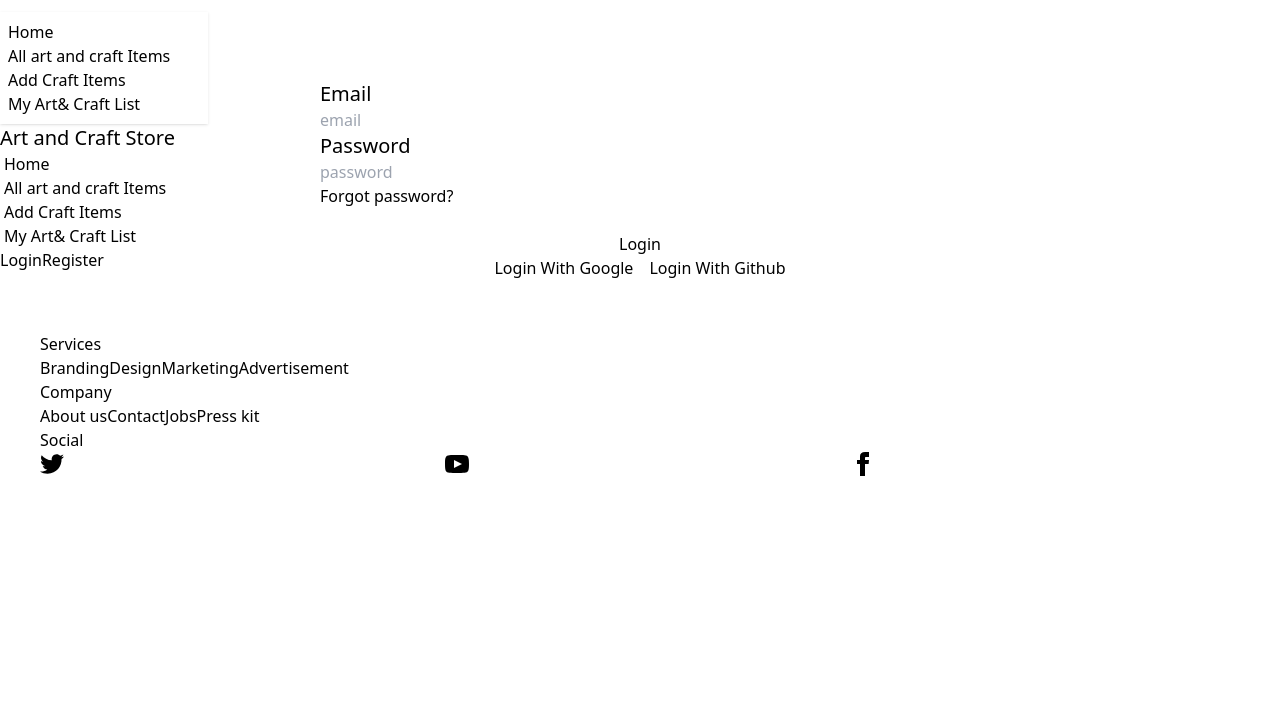
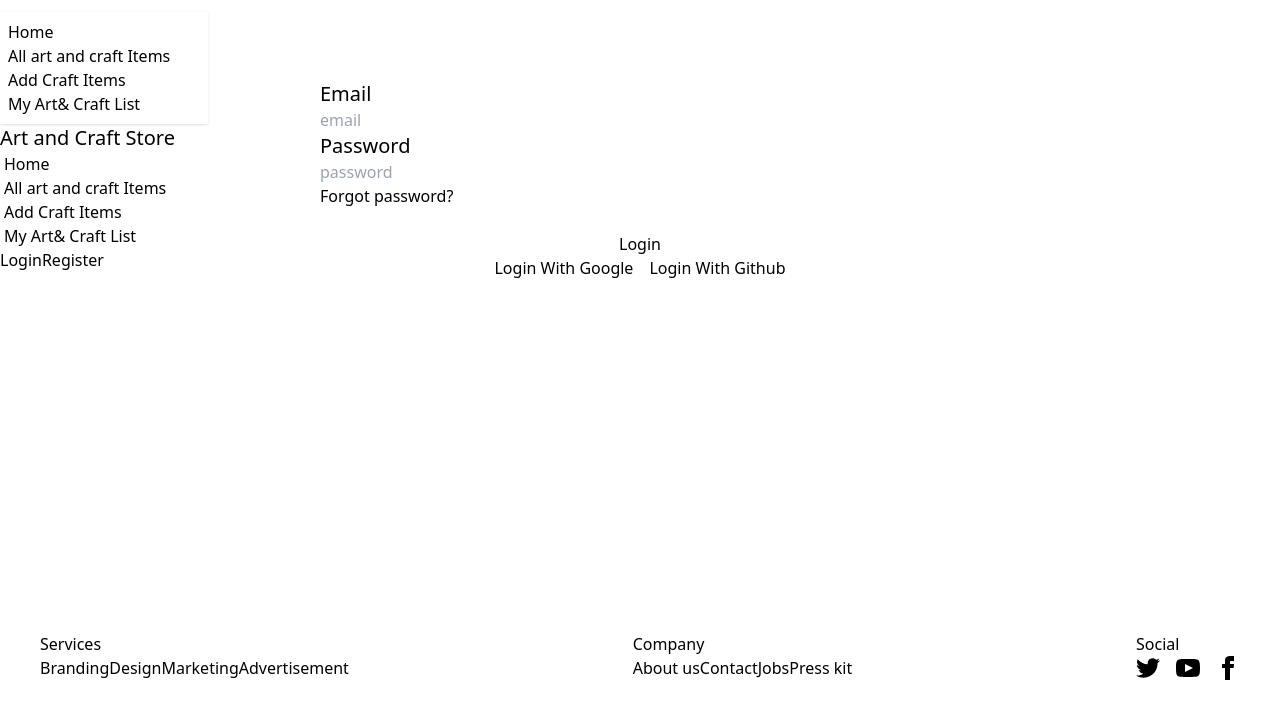
Before and after one commit to KaziMithfa/ArtandCraftStoreClient, a React (Vite) app: page /login in a window 1280 px wide. Shown: the top 718 px of the page. Built offline with nearby package versions, Linux system fonts and the light colour scheme; no server answers.

Commit message:
footer is completed

```diff
--- a/src/components/Footer/Footer.jsx
+++ b/src/components/Footer/Footer.jsx
@@ -2,7 +2,10 @@ import React from "react";
 
 const Footer = () => {
   return (
-    <footer className="footer bg-base-300 text-base-content p-10 mt-3">
+    <footer
+      className=" container
+     mx-auto footer bg-base-300 text-base-content w-full flex flex-col md:flex-row justify-between p-10 mt-3"
+    >
       <nav>
         <h6 className="footer-title">Services</h6>
         <a className="link link-hover">Branding</a>
--- a/src/components/Home/Home.jsx
+++ b/src/components/Home/Home.jsx
@@ -13,7 +13,7 @@ const Home = () => {
 
   return (
     <div>
-      <div className="mx-auto lg:max-w-[1200px] md:max-w-md ">
+      <div className=" container mx-auto ">
         {/* Slider */}
         <div className="carousel w-full">
           <div id="slide1" className="carousel-item relative w-full">
--- a/src/components/layouts/Root.jsx
+++ b/src/components/layouts/Root.jsx
@@ -13,7 +13,9 @@ const Root = () => {
 
       <ToastContainer></ToastContainer>
 
-      <Outlet className="min-h-[calc(100vh-300px)]"></Outlet>
+      <div className="min-h-[calc(100vh-300px)]">
+        <Outlet></Outlet>
+      </div>
 
       <Footer></Footer>
     </div>
```
